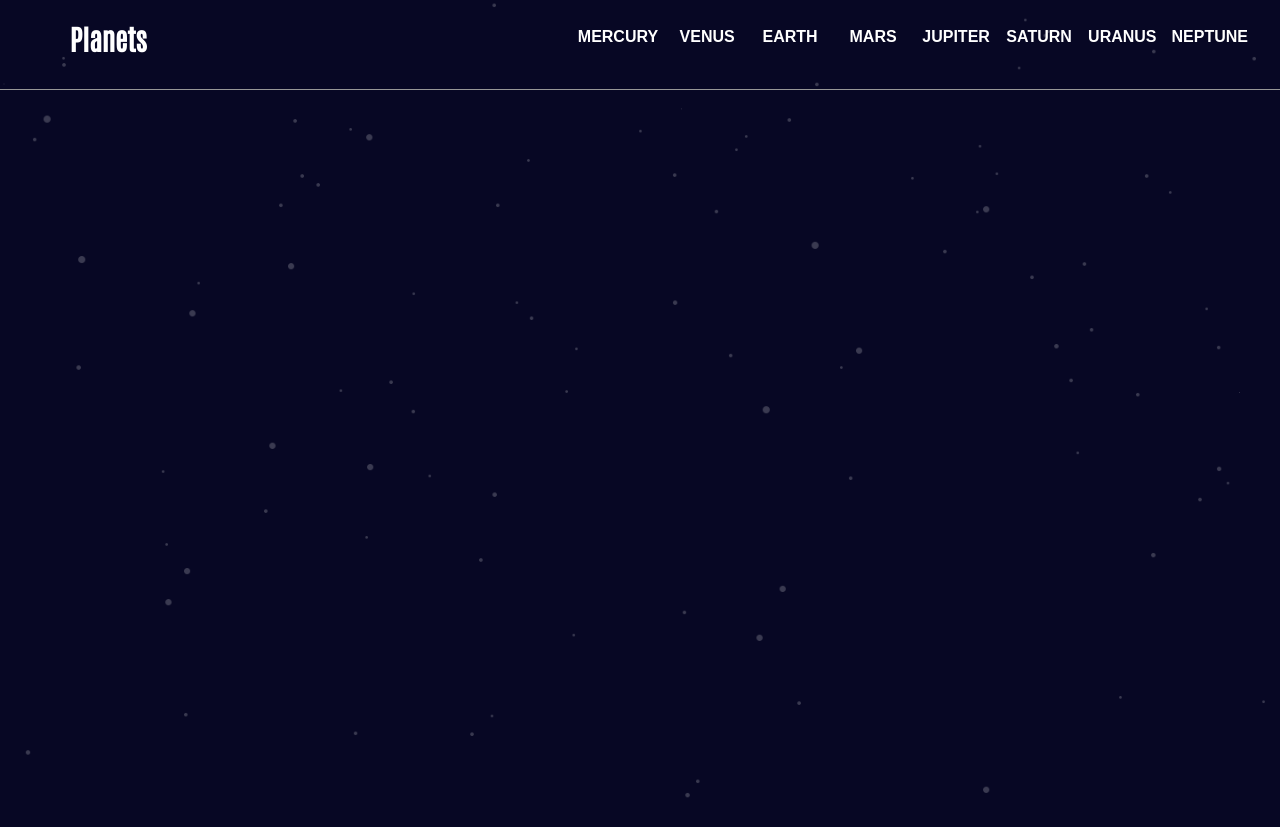
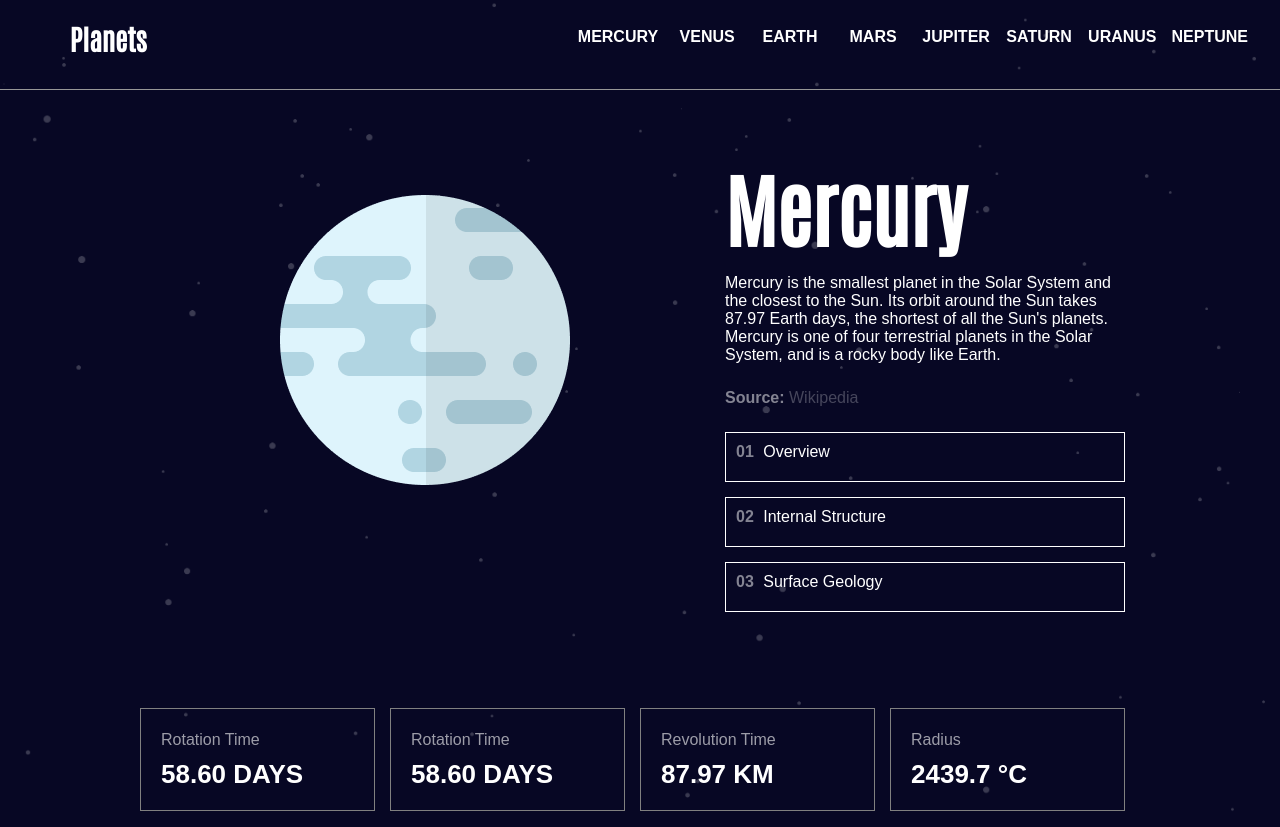
Before and after one commit to phillip-stanley/planets-fact-site, a Django app: page / in a window 1280 px wide. Before the commit the page ends 798 px from the top, so only its background shows below. Run offline with Django 4.2, Linux system fonts and the light colour scheme; data comes from the database, SQL or seed files in the repository.

Commit message:
feat: added detail page markup

```diff
--- a/planets/models.py
+++ b/planets/models.py
@@ -27,7 +27,11 @@ class Planet(models.Model):
     surface_geology_img = models.ImageField(upload_to='uploads/')
     created_at = models.DateTimeField(auto_now=True)
     updated_at = models.DateTimeField(auto_now=True)
-    status = models.CharField(max_length=2, choices=Status.choices, default=Status.DRAFT)
+    status = models.CharField(
+            max_length=2,
+            choices=Status.choices,
+            default=Status.DRAFT
+    )
 
     objects = models.Manager()
     published = PublishedManager()
--- a/planets/static/css/base.css
+++ b/planets/static/css/base.css
@@ -7,12 +7,13 @@ html {
     background-image: url('../imgs/desktop-bg.png');
     background-size: cover;
     color: #ffffff;
-    height: 100%;
 }
 
 body {
+    position: relative;
     padding: 0;
     margin: 0;
+    min-height: 100%;
 }
 
 h1,h2,h3,h4 {
--- a/planets/static/css/header.css
+++ b/planets/static/css/header.css
@@ -1,9 +1,11 @@
 .pfs__header__container {
     margin-left: auto;
     margin-right: auto;
+    margin-bottom: 25px;
     max-width: 1440px;
     display: flex;
     flex-direction: row;
+    height: 100%;
 }
 
 @media screen and (min-width: 768px) {
@@ -29,6 +31,7 @@
 .pfs__header {
     border-bottom: 1px solid #979797;
     padding: 0 0 0 32px;
+    margin-bottom: 65px;
 }
 
 @media screen and (min-width: 768px) {
@@ -88,7 +91,7 @@
 
 @media screen and (min-width: 992px) {
     .pfs__header__menu__list {
-        margin:0 0 25px 0;
+        margin:0 0 0 0;
         display: flex;
         align-items: flex-end;
         justify-content: flex-end;
@@ -107,7 +110,6 @@
 
 @media screen and (min-width: 768px) {
     .pfs__header__menu__list__item {
-        border-bottom: 3px solid #419EBB;
         margin-bottom: -18px;
     }
     .pfs__header__menu__list__item:not(:target):not(.visible) {
@@ -117,12 +119,13 @@
 
 @media screen and (min-width: 992px) {
     .pfs__header__menu__list__item {
+        border-bottom: 3px solid #419EBB;
         margin-left: 15px;
         border-bottom: none;
         margin-bottom: 0;
     }
     .pfs__header__menu__list__item.active,
-    .pfs__header__menu__list__item:hover {
+    .pfs__header__menu__list__item:is(:target) {
         border-top: 3px solid #419EBB;
         border-bottom: none;
     }
--- a/planets/static/css/menu_mobile.css
+++ b/planets/static/css/menu_mobile.css
@@ -2,8 +2,11 @@
     display: block;
     background-color: #070724;
     position: absolute;
+    min-height: 100%;
     height: 100%;
     width: 100%;
+    z-index: 2;
+    margin-top: -65px;
 }
 
 .pfs__header__menu__mobile:not(:target):not(.visible) {
--- /dev/null
+++ b/planets/static/css/planet_detail.css
@@ -0,0 +1,250 @@
+.pfs__planet-detail__container {
+    display: flex;
+    flex-direction: column;
+    font-family: Spatan, sans-serif;
+    margin-left: auto;
+    margin-right: auto;
+}
+
+
+@media screen and (min-width: 768px) {
+    .pfs__planet-detail__container {
+        max-width: 1000px;
+    }
+}
+
+.pfs__planet-detail {
+    display: flex;
+    flex-direction: column;
+}
+
+@media screen and (min-width: 768px) {
+   .pfs__planet-detail {
+       flex-direction: column;
+   }
+}
+
+@media screen and (min-width: 992px) {
+   .pfs__planet-detail {
+       flex-direction: row;
+   }
+}
+
+
+.pfs__planet-detail__figure {
+    display: block;
+    text-align: center;
+    margin: 85px 0;
+}
+
+.pfs__planet-detail__figure img {
+    display: block;
+    margin-left: auto;
+    margin-right: auto;
+}
+
+@media screen and (min-width: 768px) {
+    .pfs__planet-detail__figure {
+        text-align: left;
+        padding: 40px;
+        margin: 0;
+    }
+}
+
+@media screen and (min-width: 992px) {
+    .pfs__planet-detail__figure {
+        margin-left: 10%;
+    }
+}
+
+.pfs__planet-detail__article {
+    display: flex;
+    flex-direction: column;
+}
+
+@media screen and (min-width: 768px) {
+    .pfs__planet-detail__article {
+        flex-direction: row;
+        margin-bottom: 65px;
+    }
+}
+
+@media screen and (min-width: 992px) {
+    .pfs__planet-detail__article {
+        flex-direction: column;
+        padding-left: 10%;
+    }
+}
+
+.pfs__planet-detail__article__overview {
+    margin: 0 15px;
+    text-align: center;
+}
+
+@media screen and (min-width: 768px) {
+    .pfs__planet-detail__article__overview {
+        text-align: left;
+        max-width: 50%;
+    }
+}
+
+@media screen and (min-width: 992px) {
+    .pfs__planet-detail__article__overview {
+        text-align: left;
+        max-width: 100%;
+    }
+}
+
+.pfs__planet-detail__article__overview h2 {
+    margin: 0;
+    font-size: 80px;
+}
+
+.pfs__planet-detail__article__overview__blurb {
+    margin-bottom: 25px;
+    font-size: 16px;
+}
+
+
+.pfs__planet-detail__article__overview__link {
+    display: block;
+    margin-bottom: 25px;
+    font-weight: bold;
+    opacity: 0.5;
+}
+
+.pfs__planet-detail__article__overview__link a:link,
+.pfs__planet-detail__article__overview__link a:visited {
+    text-decoration: none;
+    font-weight: normal;
+    color: #ffffff;
+    opacity: 0.5;
+}
+
+.pfs__planet-detail__article__nav {
+    display: none;
+    align-self: stretch;
+}
+
+
+@media screen and (min-width: 768px) {
+    .pfs__planet-detail__article__nav {
+        flex-grow: 1;
+        display: flex;
+        font-family: Spartan, sans-serif;
+        flex-direction: column;
+        align-self: flex-end;
+        text-transform: capitalize;
+        margin: 0 15px;
+    }
+}
+
+
+@media screen and (min-width: 992px) {
+    .pfs__planet-detail__article__nav {
+        align-self: stretch;
+    }
+}
+
+.pfs__planet-detail__article__nav a:link,
+.pfs__planet-detail__article__nav a:visited {
+    border: 1px solid #ffffff;
+    margin-bottom: 15px;
+    color: #ffffff;
+    text-decoration: none;
+    padding: 10px;
+    width: 100%;
+    height: 50px;
+}
+
+.pfs__planet-detail__article__nav a.link--mercury:hover {
+    background-color: #419EBB;
+}
+
+.pfs__planet-detail__article__nav .link--venus:hover {
+    background-color: #EDA249;
+}
+
+.pfs__planet-detail__article__nav .link--earth:hover {
+    background-color: #419EBB;
+}
+
+.pfs__planet-detail__article__nav .link--mars:hover {
+    background-color: #419EBB;
+}
+
+.pfs__planet-detail__article__nav .link--jupiter:hover {
+    background-color: #419EBB;
+}
+
+.pfs__planet-detail__article__nav .link--saturn:hover {
+    background-color: #419EBB;
+}
+
+.pfs__planet-detail__article__nav .link--uranus:hover {
+    background-color: #419EBB;
+}
+
+.pfs__planet-detail__article__nav .link--neptune:hover {
+    background-color: #419EBB;
+}
+
+.pfs__planet-detail__article__nav a span {
+    font-weight: bold;
+    margin-right: 5px;
+    opacity: 0.5;
+}
+
+.pfs__planet-stats__list {
+    display: flex;
+    flex-direction: column;
+    list-style: none;
+    padding: 0px;
+}
+
+@media screen and (min-width: 768px) {
+    .pfs__planet-stats__list {
+        flex-direction: row;
+    }
+}
+
+.pfs__planet-stats__list__item {
+    flex: 1 1 0;
+    display: flex;
+    flex-direction: row;
+    padding: 20px;
+    margin-left: 15px;
+    margin-right: 15px;
+    border: 1px solid grey;
+}
+
+@media screen and (min-width: 768px) {
+   .pfs__planet-stats__list__item {
+       display: block;
+       margin-left: 0;
+   }
+}
+
+.pfs__planet-stats__list__item__title  {
+    display: block;
+    opacity: 0.6;
+    flex-grow: 2;
+    text-transform: capitalize;
+    padding-top: 2px;
+    margin-bottom: 10px;
+}
+
+.pfs__planet-stats__list__item__metric {
+    flex-grow: 1;
+    font-weight: bold;
+    font-size: 20px;
+    margin: 0;
+    text-align: right;
+ }
+
+@media screen and (min-width: 768px) {
+    .pfs__planet-stats__list__item__metric {
+        text-align: left;
+        font-size: 26px;
+    }
+}
--- a/planets/templates/planets/base.html
+++ b/planets/templates/planets/base.html
@@ -10,6 +10,7 @@
         <link href="{% static 'css/base.css' %}" rel="stylesheet">
         <link href="{% static 'css/header.css' %}" rel="stylesheet">
         <link href="{% static 'css/menu_mobile.css' %}" rel="stylesheet">
+        <link href="{% static 'css/planet_detail.css' %}" rel="stylesheet">
         <link rel="preconnect" href="https://fonts.googleapis.com">
         <link rel="preconnect" href="https://fonts.gstatic.com" crossorigin>
         <link href="https://fonts.googleapis.com/css2?family=Antonio:wght@100;500&family=League+Spartan&display=swap" rel="stylesheet">
--- a/planets/templates/planets/planet_detail.html
+++ b/planets/templates/planets/planet_detail.html
@@ -1,3 +1,90 @@
-{% extends "planets/base.html" %}
+{% extends "./base.html" %}
 {% block title %}{{ planet.name }}{% endblock %}
-<h2>{{ planet.name }}</h2>
+{% block content %}
+<section class="pfs__planet-detail__container">
+
+    <section class="pfs__planet-detail">
+
+        <figure class="pfs__planet-detail__figure">
+            <img src="{{ planet.overview_img.url }}" alt={ planet.name } />
+        </figure>
+
+        <article class="pfs__planet-detail__article">
+
+            <section class="pfs__planet-detail__article__overview">
+                <h2>{{ planet.name }}</h2>
+                <p class="pfs__planet-detail__article__overview__blurb">
+                    {{ planet.overview }}
+                </p>
+                <span class="pfs__planet-detail__article__overview__link">
+                    Source: <a href="#wiki">Wikipedia</a>
+                </span>
+            </section>
+
+            <navigation class="pfs__planet-detail__article__nav">
+                <a
+                    id="#{{planet.name | lower }}/overview"
+                    class="link--{{ planet.name | lower }}"
+                    href="#{{ planet.name | lower }}/overview"
+                >
+                    <span>01</span> overview
+                </a>
+                <a
+                    id="#{{ planet.name | lower }}/structure"
+                    class="link--{{ planet.name | lower }}"
+                    href="#{{ planet.name | lower}}/structure"
+                >
+                    <span>02</span> internal structure
+                </a>
+                <a
+                    id="#{{ planet.name | lower }}/geology"
+                    class="link--{{ planet.name | lower }}"
+                    href="#{{ planet.name | lower}}/geology"
+                >
+                    <span>03</span> surface geology
+                </a>
+            </navigation>
+
+        </article>
+
+    </section>
+
+    <aside class="pfs__planet-stats">
+        <ul class="pfs__planet-stats__list">
+            <li class="pfs__planet-stats__list__item">
+                <span class="pfs__planet-stats__list__item__title">
+                    rotation time
+                </span>
+                <p class="pfs__planet-stats__list__item__metric">
+                    {{ planet.rotation_time }} DAYS
+                </p>
+            </li>
+            <li class="pfs__planet-stats__list__item">
+                <span class="pfs__planet-stats__list__item__title">
+                    rotation time
+                </span>
+                <p class="pfs__planet-stats__list__item__metric">
+                    {{ planet.rotation_time }} DAYS
+                </p>
+            </li>
+            <li class="pfs__planet-stats__list__item">
+                <span class="pfs__planet-stats__list__item__title">
+                    revolution time
+                </span>
+                <p class="pfs__planet-stats__list__item__metric">
+                    {{ planet.revolution_time }} KM
+                </p>
+            </li>
+            <li class="pfs__planet-stats__list__item">
+                <span class="pfs__planet-stats__list__item__title">
+                    radius
+                </span>
+                <p class="pfs__planet-stats__list__item__metric">
+                {{ planet.radius }} °C
+                </p>
+            </li>
+        </ul>
+    </aside>
+
+</section>
+{% endblock %}
```
Also changed, not shown: 1 other file. Lines whose indentation alone changed are shown as unchanged.
